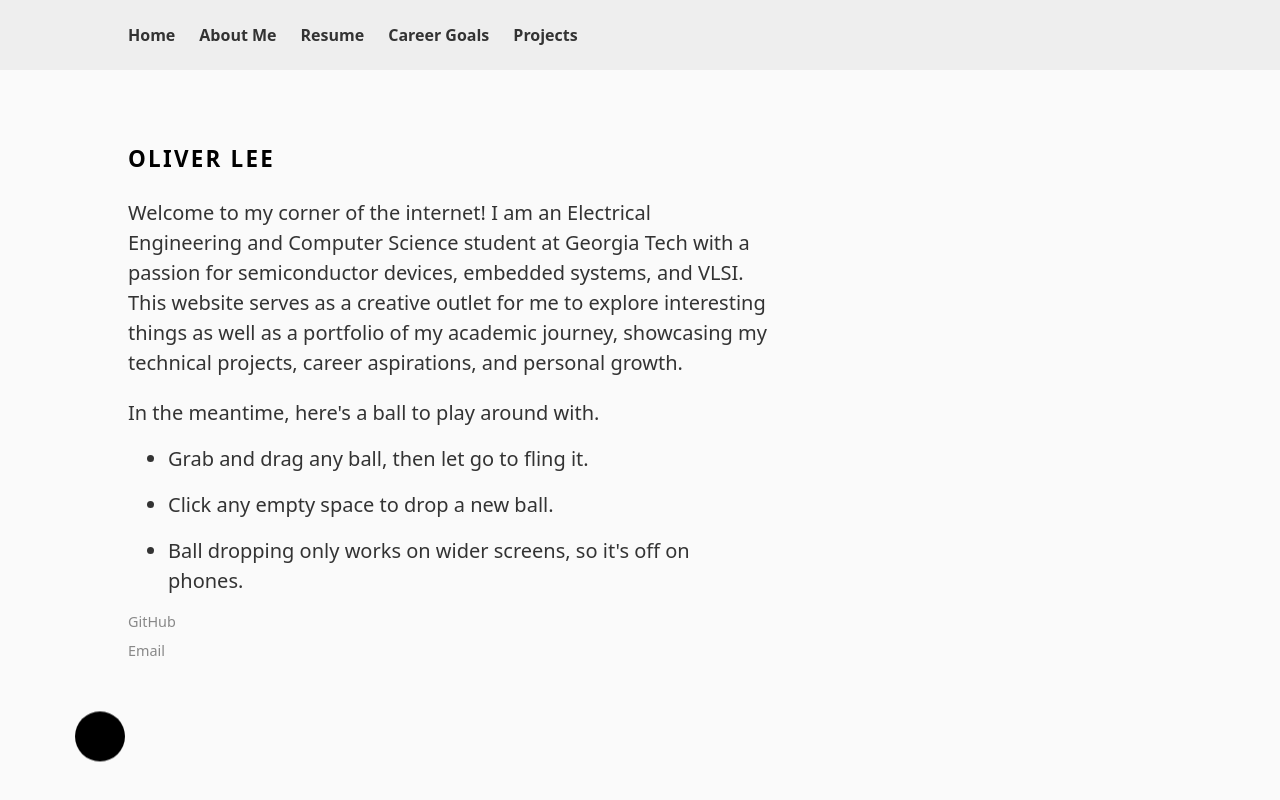
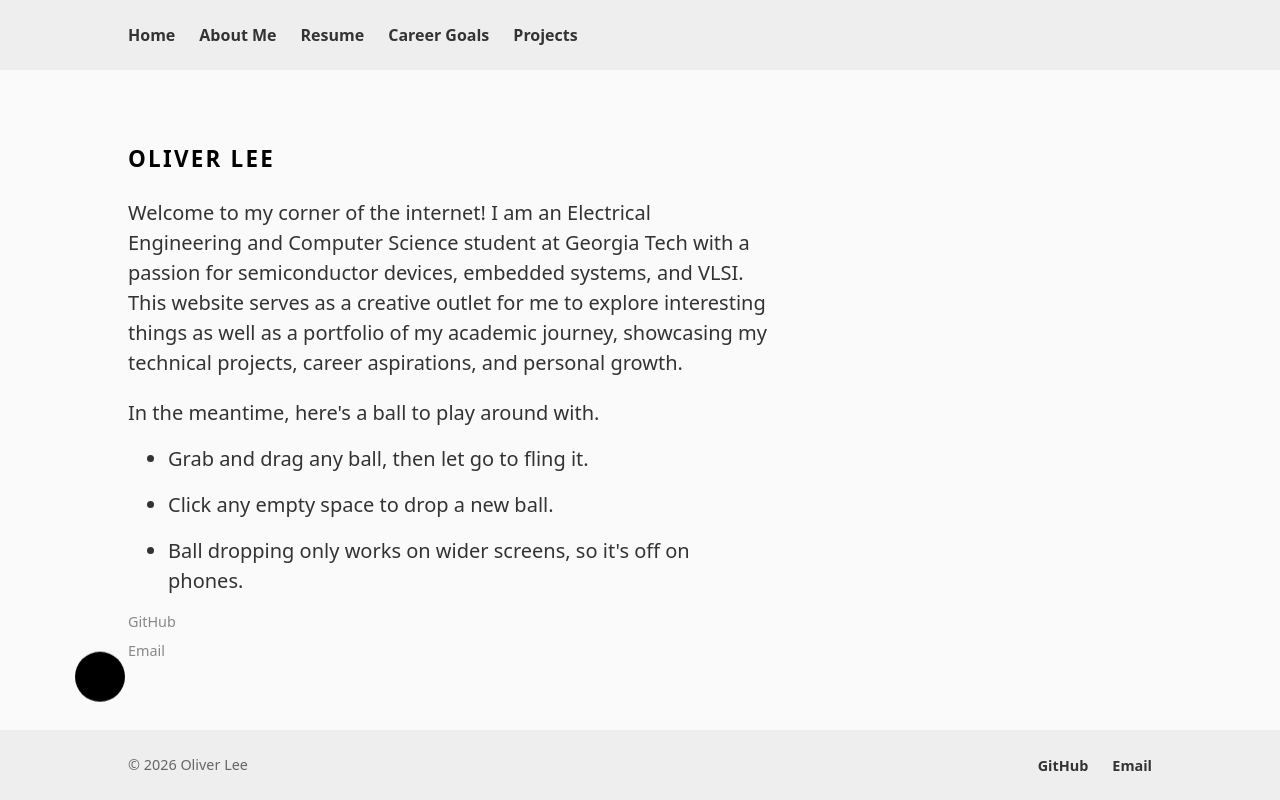
Before and after one commit to CodeXTL/Olivers-Corner, a SvelteKit app: page / in a window 1280 px wide. Built offline with nearby package versions, Linux system fonts and the light colour scheme.

Commit message:
Added footer, balls on the homepage land on the top of the footer

```diff
--- a/src/app.css
+++ b/src/app.css
@@ -1,6 +1,11 @@
 body {
 	margin: 0;
 	padding: 0;
+	/* Column flex + full viewport height lets the footer settle at the bottom
+       even when a page's content is short. */
+	min-height: 100vh;
+	display: flex;
+	flex-direction: column;
 	background-color: #fafafa;
 	color: #111;
 	font-family:
@@ -37,7 +42,6 @@ li {
 	color: #333;
 }
 
-
 .page-wrapper {
 	display: flex;
 	flex-direction: column;
--- /dev/null
+++ b/src/lib/components/Footer.svelte
@@ -0,0 +1,58 @@
+<script>
+	// Site footer. On the homepage its top edge doubles as the ground the balls
+	// land on — see the groundLine() helper in routes/+page.svelte, which finds
+	// this element by its .site-footer class.
+	const year = new Date().getFullYear();
+</script>
+
+<footer class="site-footer">
+	<p class="credit">&copy; {year} Oliver Lee</p>
+
+	<div class="footer-links">
+		<!-- eslint-disable-next-line svelte/no-navigation-without-resolve -- external link -->
+		<a href="https://github.com/CodeXTL" target="_blank" rel="noreferrer">GitHub</a>
+		<!-- eslint-disable-next-line svelte/no-navigation-without-resolve -- external link -->
+		<a href="mailto:xli3086@gatech.edu">Email</a>
+	</div>
+</footer>
+
+<style>
+	.site-footer {
+		/* Matches the nav bar so the page is bookended by the same colour. */
+		background-color: #eee;
+		padding: 1.5rem 10vw;
+		display: flex;
+		flex-wrap: wrap;
+		align-items: center;
+		justify-content: space-between;
+		gap: 1rem;
+	}
+
+	.credit {
+		margin: 0;
+		font-size: 0.9rem;
+		color: #666;
+	}
+
+	.footer-links {
+		display: flex;
+		gap: 1.5rem;
+	}
+
+	.footer-links a {
+		font-size: 0.9rem;
+		text-decoration: none;
+		color: #333;
+		font-weight: 600;
+	}
+
+	.footer-links a:hover {
+		color: #000;
+	}
+
+	@media (max-width: 767px) {
+		.site-footer {
+			padding: 1.25rem 6vw;
+		}
+	}
+</style>
--- a/src/routes/+layout.svelte
+++ b/src/routes/+layout.svelte
@@ -1,8 +1,20 @@
 <script lang="ts">
 	import Nav from '$lib/components/Nav.svelte';
+	import Footer from '$lib/components/Footer.svelte';
 	import '../app.css';
 	let { children } = $props();
 </script>
 
 <Nav />
-{@render children()}
+<div class="site-body">
+	{@render children()}
+</div>
+<Footer />
+
+<style>
+	/* Grows to fill any leftover space so the footer sits at the bottom of the
+	   viewport on short pages instead of floating mid-screen. */
+	.site-body {
+		flex: 1 0 auto;
+	}
+</style>
--- a/src/routes/+page.svelte
+++ b/src/routes/+page.svelte
@@ -49,6 +49,23 @@
 	let dragVx = 0;
 	let dragVy = 0;
 
+	// The footer's top edge is the ground. It lives in the normal document flow
+	// while the ball pit is fixed to the viewport, so its height in pit
+	// coordinates changes as the page scrolls — hence re-measuring per frame.
+	let footerEl = null;
+	let floorY = 0;
+
+	$effect(() => {
+		footerEl = document.querySelector('.site-footer');
+	});
+
+	function groundLine() {
+		if (!footerEl) return height;
+		// While the footer is still below the fold, fall back to the bottom of
+		// the viewport so balls never drop out of sight.
+		return clamp(footerEl.getBoundingClientRect().top, BALL_DIAMETER, height);
+	}
+
 	function spawn(event) {
 		if (!ballsEnabled) return;
 		// Only when clicking the background itself, not the text or a ball.
@@ -77,7 +94,7 @@
 		if (!ball) return;
 
 		const nx = clamp(event.clientX - BALL_RADIUS, 0, width - BALL_DIAMETER);
-		const ny = clamp(event.clientY - BALL_RADIUS, 0, height - BALL_DIAMETER);
+		const ny = clamp(event.clientY - BALL_RADIUS, 0, floorY - BALL_DIAMETER);
 
 		// Smooth the pointer movement so the release throw feels natural.
 		dragVx = 0.6 * dragVx + 0.4 * (nx - ball.x);
@@ -149,6 +166,7 @@
 
 	function step(dt) {
 		if (!width || !height) return; // wait until the stage size is known
+		floorY = groundLine();
 		resolveCollisions();
 
 		for (const ball of balls) {
@@ -169,8 +187,9 @@
 			if (ball.y < 0) {
 				ball.y = 0;
 				ball.vy *= -BOUNDS_DAMPING;
-			} else if (ball.y > height - BALL_DIAMETER) {
-				ball.y = height - BALL_DIAMETER;
+			} else if (ball.y > floorY - BALL_DIAMETER) {
+				// Rest on top of the footer rather than the bottom of the window.
+				ball.y = floorY - BALL_DIAMETER;
 				ball.vy *= -BOUNDS_DAMPING;
 			}
 		}
```
Lines whose indentation alone changed are shown as unchanged.
